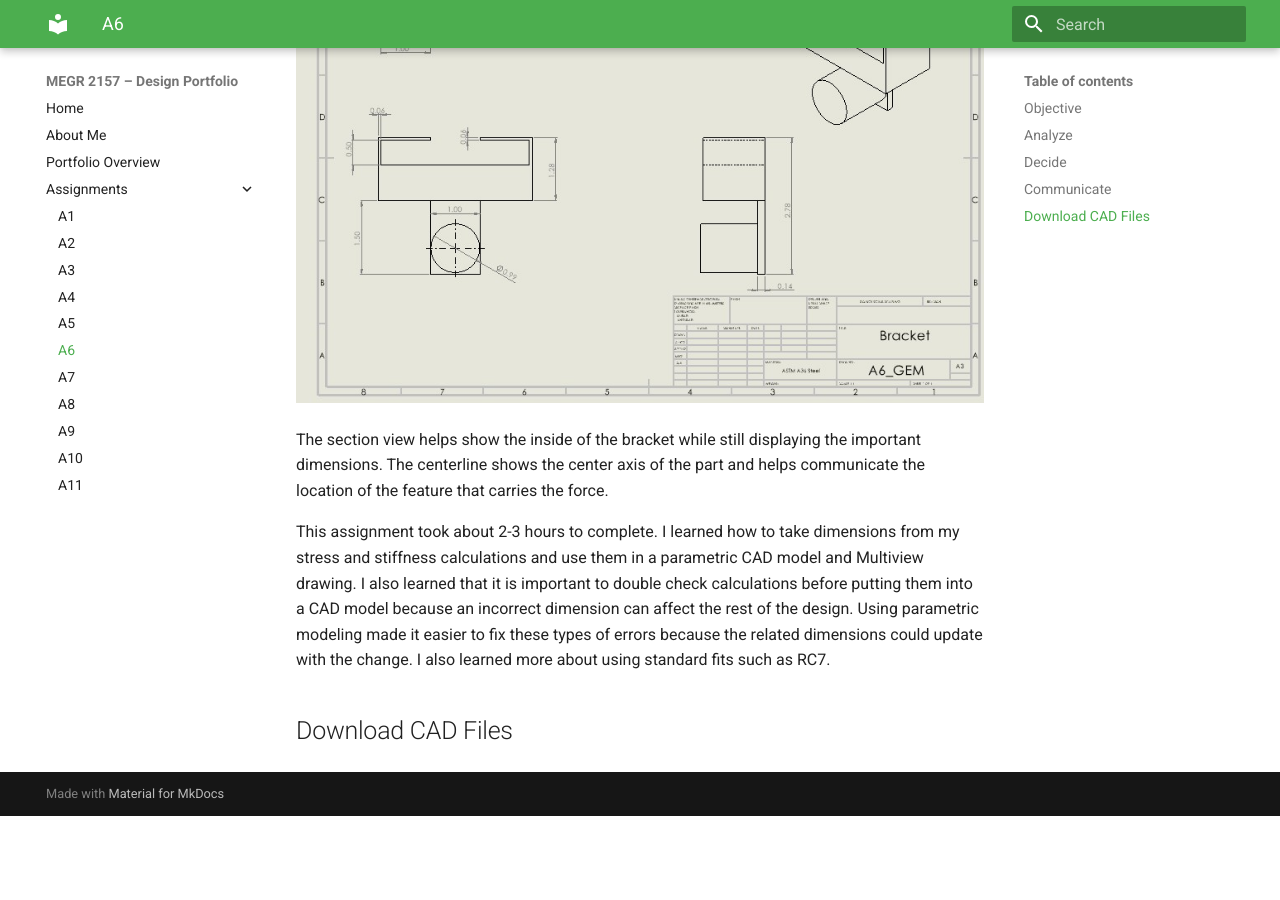
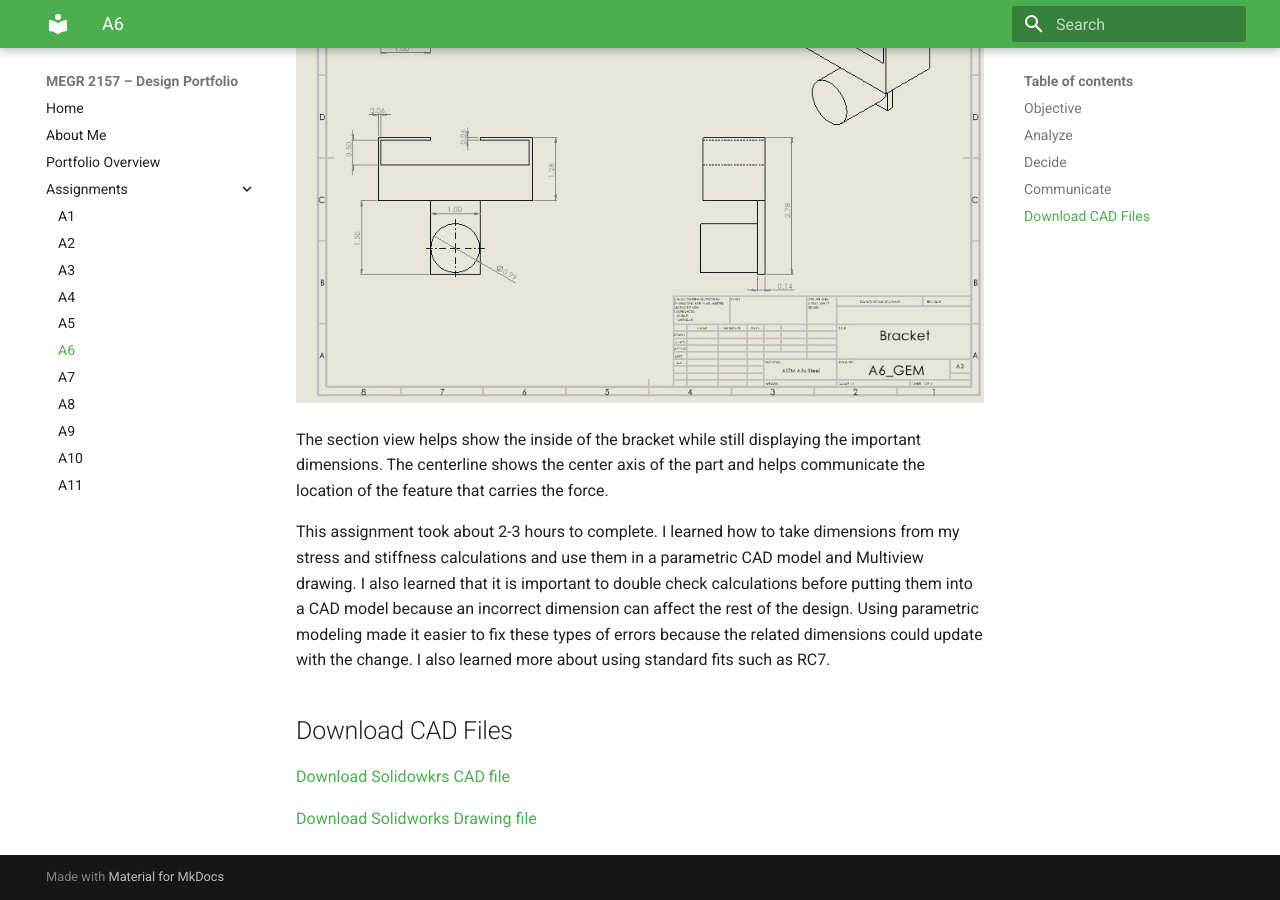
Before and after one commit to gmclean04/Mclean-MEGR-2156-Portfolio, an MkDocs documentation site: the page built from docs/assignments/A06/index.md, in a window 1280 px wide and 900 px high, scrolled down 5824 px. Built offline with MkDocs 1.6.1 and Material for MkDocs 9.7.7, drawn with Linux system fonts in a browser that asks for light colours; before the commit the page ends 6640 px from its top, so only the background shows below that.

Commit message:
Add download links for CAD files
Added download links for Solidworks CAD and Drawing files.

```diff
--- a/docs/assignments/A06/index.md
+++ b/docs/assignments/A06/index.md
@@ -50,3 +50,7 @@ The section view helps show the inside of the bracket while still displaying the
 This assignment took about 2-3 hours to complete. I learned how to take dimensions from my stress and stiffness calculations and use them in a parametric CAD model and Multiview drawing. I also learned that it is important to double check calculations before putting them into a CAD model because an incorrect dimension can affect the rest of the design. Using parametric modeling made it easier to fix these types of errors because the related dimensions could update with the change. I also learned more about using standard fits such as RC7.
 
 ## Download CAD Files
+
+[Download Solidowkrs CAD file](https://github.com/gmclean04/Mclean-MEGR-2156-Portfolio/raw/c5acb5e1f0bca9fd9595dfa0ffd406518632d836/docs/assignments/A06/A6_GEM.SLDPRT)
+
+[Download Solidworks Drawing file](https://github.com/gmclean04/Mclean-MEGR-2156-Portfolio/raw/c5acb5e1f0bca9fd9595dfa0ffd406518632d836/docs/assignments/A06/A6_GEM.SLDDRW)
```
